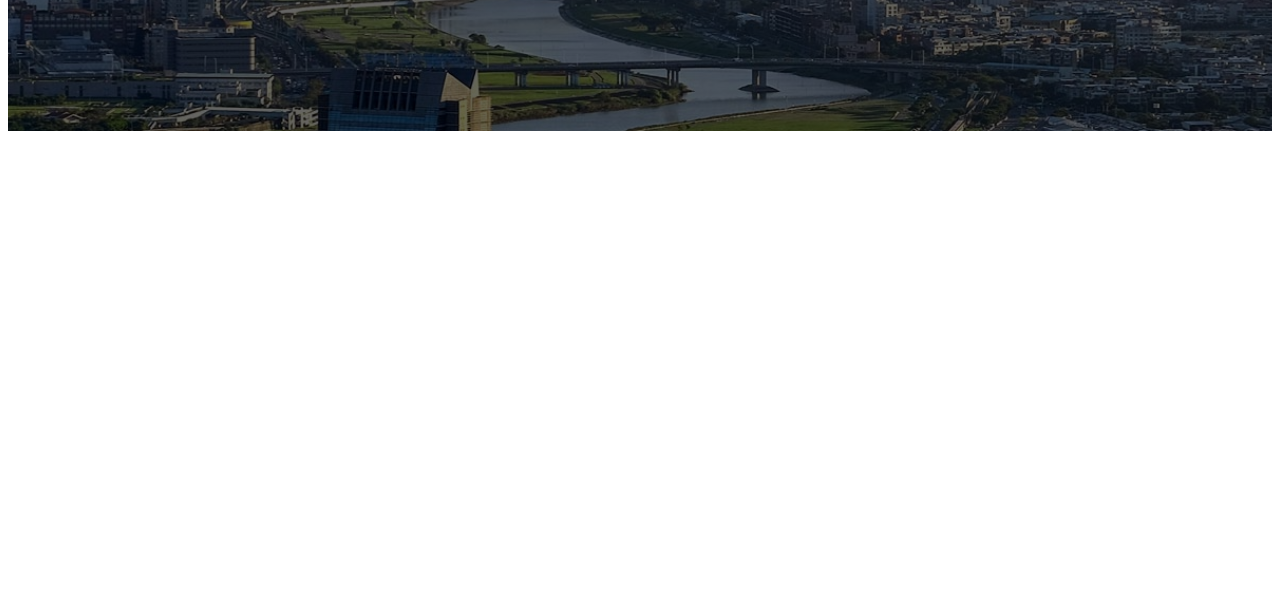
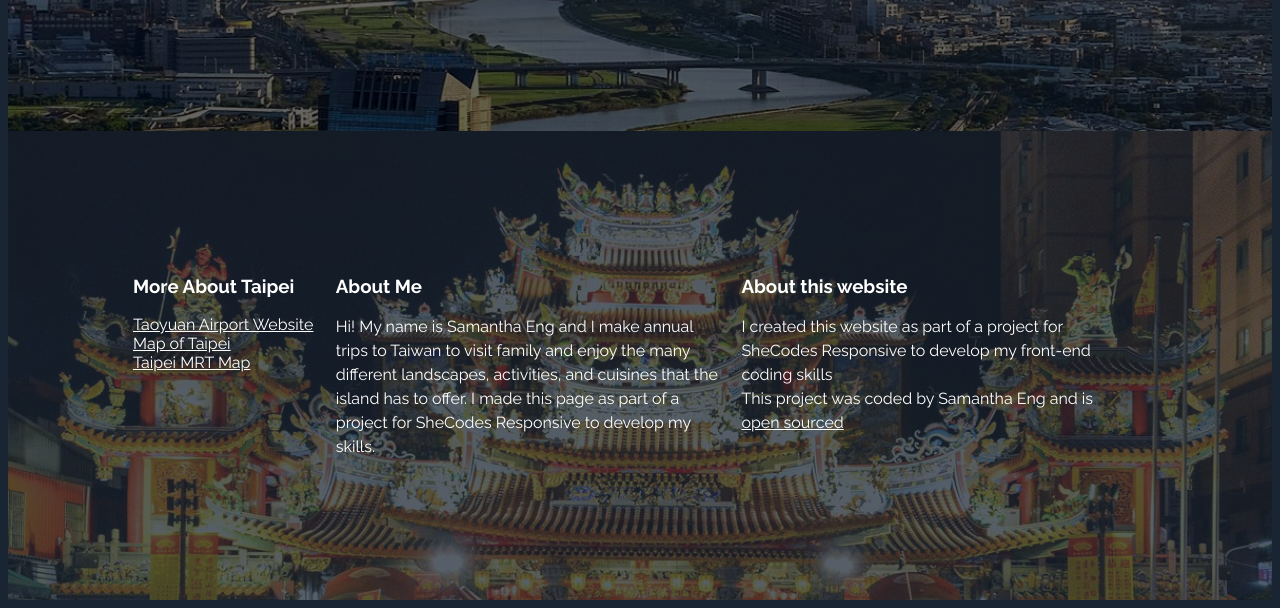
Before and after one commit to sesameng/Taiwan, a plain HTML site: page index.html in a window 1280 px wide. Shown: the part 520-1128 px from the top of the page. Before the commit the page ends 800 px from the top, so only its background shows below. Drawn offline with Linux system fonts and the light colour scheme.

Commit message:
added footer

```diff
--- a/index.html
+++ b/index.html
@@ -19,7 +19,35 @@
     <a href="#">Learn More</a>
   </header>
   <footer>
-
+    <section class="grid">
+      <div>
+        <h3>More About Taipei</h3>
+        <ul>
+          <li>
+            <a href="https://www.taoyuan-airport.com/?lang=en">Taoyuan Airport Website</a>
+          </li>
+          <li>
+            <a href="https://www.google.com/maps/place/Taipei+City,+Taiwan/@25.085081,121.2500379,11z/data=!3m1!4b1!4m6!3m5!1s0x3442ac6b61dbbd8b:0xbcd1baad5c06a482!8m2!3d25.0329636!4d121.5654268!16zL20vMGZ0a3g">Map of Taipei</a>
+          </li>
+          <li>
+            <a href="https://english.metro.taipei/cp.aspx?n=1BE0AF76C79F9A38">Taipei MRT Map</a>
+          </li>
+        </ul>
+      </div>
+      <div>
+        <h3>About Me</h3>
+        <p>Hi! My name is Samantha Eng and I make annual trips to Taiwan to visit family and enjoy the many different landscapes, activities, and cuisines that the island has to offer. I made this page as part of a project for SheCodes Responsive to develop my skills.</p>
+      </div>
+      <div>
+        <h3>About this website</h3>
+        <p>
+          I created this website as part of a project for SheCodes Responsive to develop my front-end coding skills
+          <br />
+          This project was coded by Samantha Eng and is
+          <a href="https://github.com/sesameng/Taiwan">open sourced</a>
+        </p>
+      </div>
+    </section>
   </footer>
 </div>
 </body>
--- a/src/styles.css
+++ b/src/styles.css
@@ -1,5 +1,6 @@
 body {
   font-family: 'Raleway';
+  background-color: rgba(26, 37, 51)
 }
 
 .container {
@@ -40,6 +41,7 @@ header h3 {
   line-height: 36px;
   text-align: center;
   letter-spacing: 5px;
+  text-transform: uppercase;
 }
 
 header a {
@@ -51,3 +53,54 @@ header a {
   text-decoration: none;
   text-transform: uppercase;
 }
+
+footer {
+  background-image: linear-gradient(
+    rgba(26, 37, 51, 0.7),
+    rgba(26, 37, 51, 0.7)
+  ),
+  url("../images/nightTaipei.jpg");
+  background-repeat: no-repeat;
+  background-size: cover;
+  color: white;
+  padding: 125px;
+}
+footer a {
+  color: white;
+}
+footer ul {
+  padding: 0;
+}
+footer li {
+  list-style: none;
+}
+footer p {
+  font-size: 16px;
+  font-weight: 400;
+  margin-right: 20px;
+  line-height: 24px;
+}
+
+section {
+  display: grid;
+  grid-template-columns: 1fr 2fr 2fr;;
+}
+
+@media (max-width: 960px) {
+  header {
+    padding: 60px 0;
+  }
+
+  header h1 {
+    font-size: 48px;
+  }
+  header h2 {
+    font-size: 20px;
+  }
+  header h3 {
+    font-size: 12px;
+  }
+  section {
+    grid-template-columns: 1fr 1fr 1fr;
+  }
+}
```
Also changed, not shown: images/nightTaipei.jpg (added).
